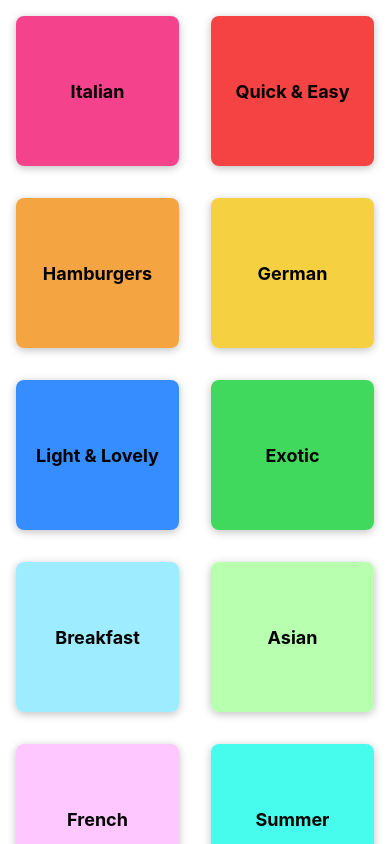
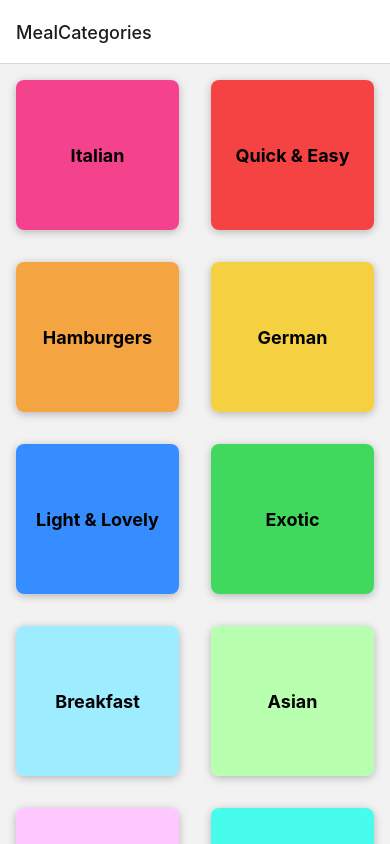
Before and after one commit to ebrardev/meals-app, a React Native app: screen / in a window 390 px wide. Built offline with nearby package versions, Linux system fonts and the light colour scheme.

Commit message:
navigation package

```diff
--- a/App.js
+++ b/App.js
@@ -1,12 +1,22 @@
 import { StatusBar } from 'expo-status-bar';
 import { StyleSheet, Text, View } from 'react-native';
 import CategoryScreen from './screens/CategoryScreen';
+import { NavigationContainer } from '@react-navigation/native';
+import { createNativeStackNavigator } from '@react-navigation/native-stack';
+
+const Stack = createNativeStackNavigator();
 
 export default function App() {
+
   return (
     <>
-    <StatusBar style="light" />
-        <CategoryScreen />
+    <StatusBar style="dark" />
+    <NavigationContainer>
+      <Stack.Navigator>
+        <Stack.Screen name="MealCategories" component = {CategoryScreen} />
+
+      </Stack.Navigator>
+    </NavigationContainer>
     </>
 
   );
--- a/package.json
+++ b/package.json
@@ -9,10 +9,14 @@
     "web": "expo start --web"
   },
   "dependencies": {
+    "@react-navigation/native": "^6.1.10",
+    "@react-navigation/native-stack": "^6.9.18",
     "expo": "~50.0.7",
     "expo-status-bar": "~1.11.1",
     "react": "18.2.0",
-    "react-native": "0.73.4"
+    "react-native": "0.73.4",
+    "react-native-safe-area-context": "4.8.2",
+    "react-native-screens": "~3.29.0"
   },
   "devDependencies": {
     "@babel/core": "^7.20.0"
```
Also changed, not shown: 1 other file (tests, documents, lock files or other folders).
